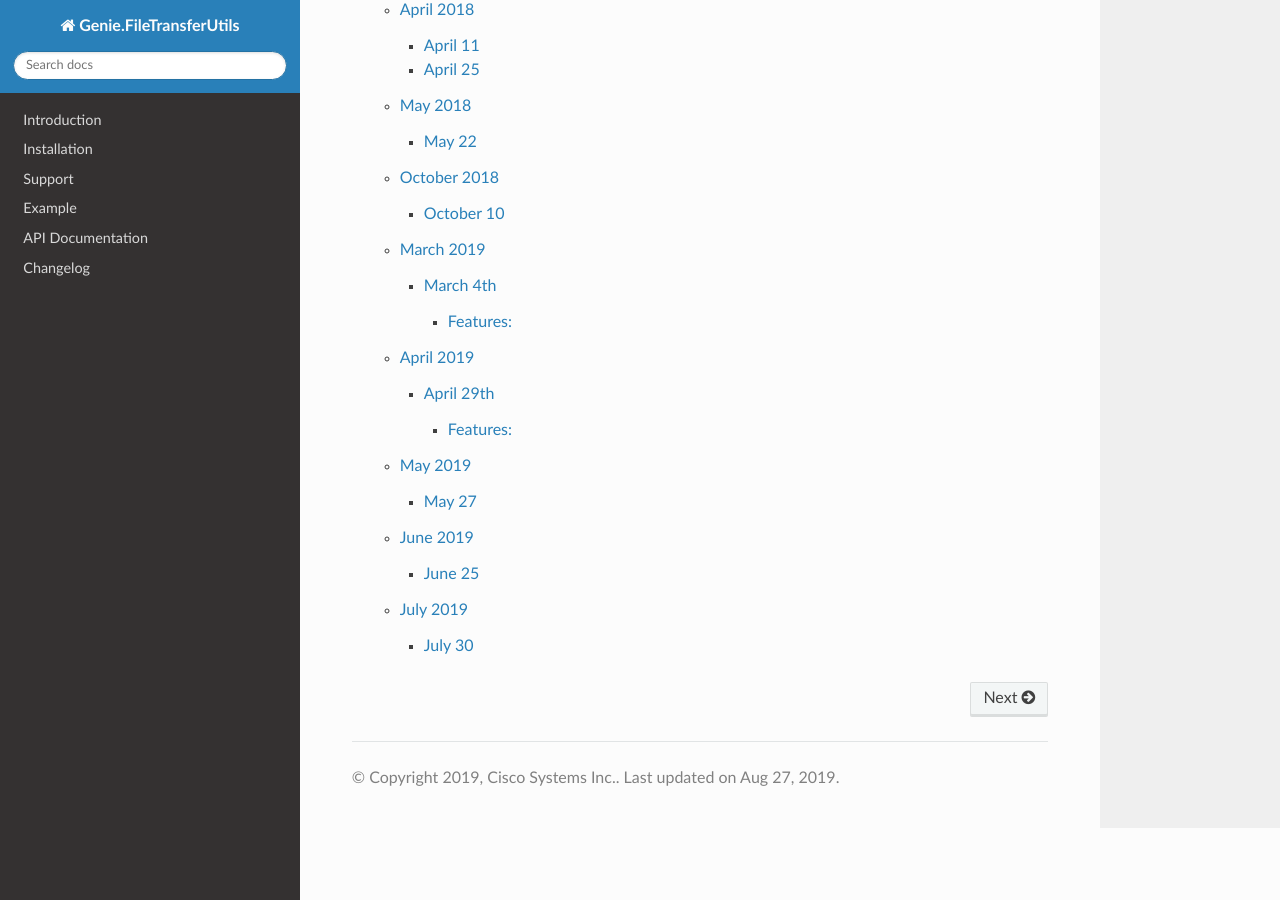
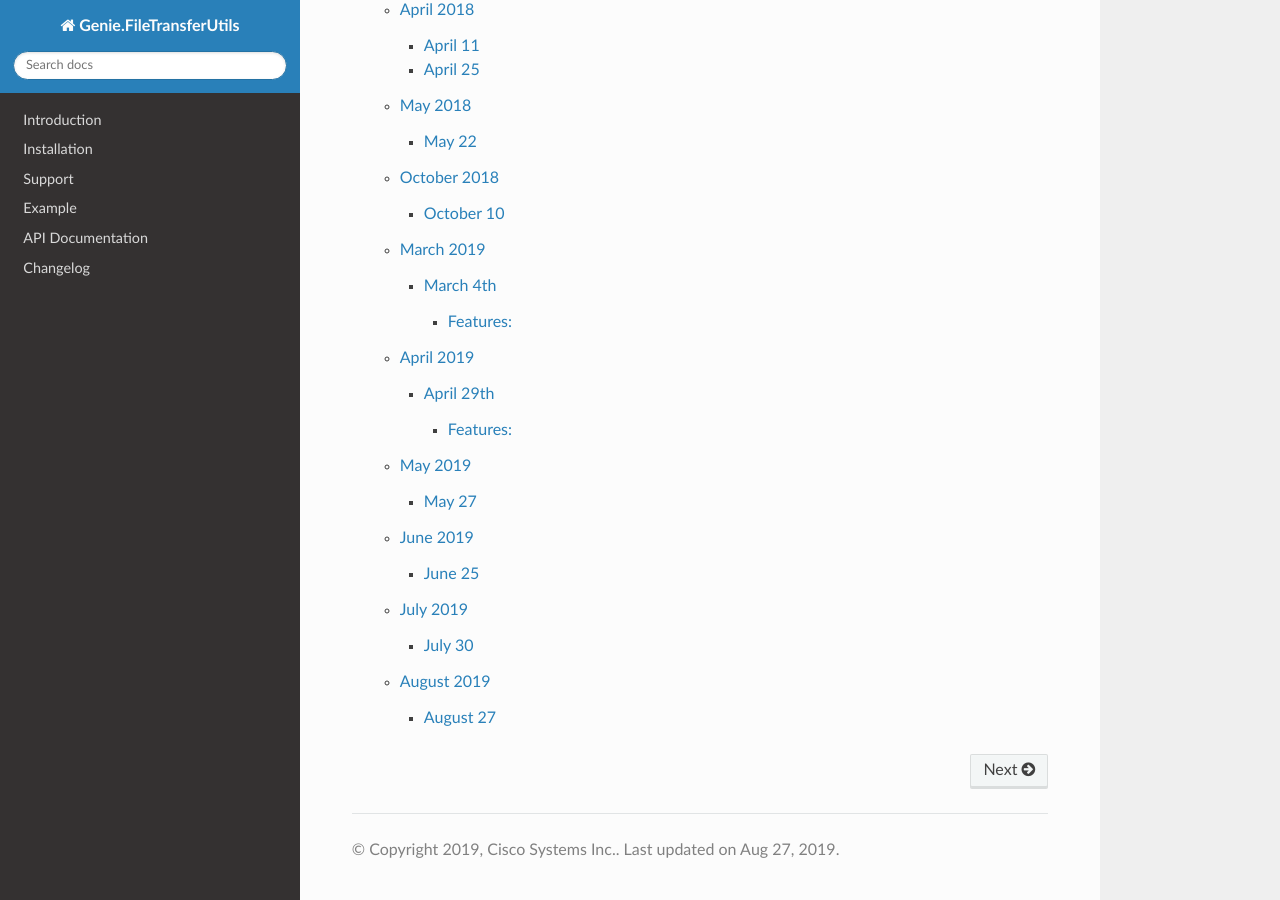
Before and after one commit to CiscoTestAutomation/geniefiletransferutilslib, a Sphinx documentation site: the page built from docs/index.rst, in a window 1280 px wide and 900 px high, scrolled down 739 px. Built offline with Sphinx 7.4.7 and the Read the Docs theme 2.0.0, drawn with Linux system fonts in a browser that asks for light colours.

Commit message:
Merge internal + external for v19.8

```diff
--- /dev/null
+++ b/docs/changelog/2019/august.rst
@@ -0,0 +1,16 @@
+August 2019
+===========
+
+August 27
+---------
+
++------------------------------------+-------------------------------+
+| Module                             | Versions                      |
++====================================+===============================+
+| ``genie.libs.filetransferutils``   | 19.8.0                        |
++------------------------------------+-------------------------------+
+
+
+Features:
+
+* Nothing changed
--- a/docs/changelog/index.rst
+++ b/docs/changelog/index.rst
@@ -13,3 +13,4 @@ Changelog
    2019/may
    2019/june
    2019/july
+   2019/august
```
Also changed, not shown: 1 other file.
